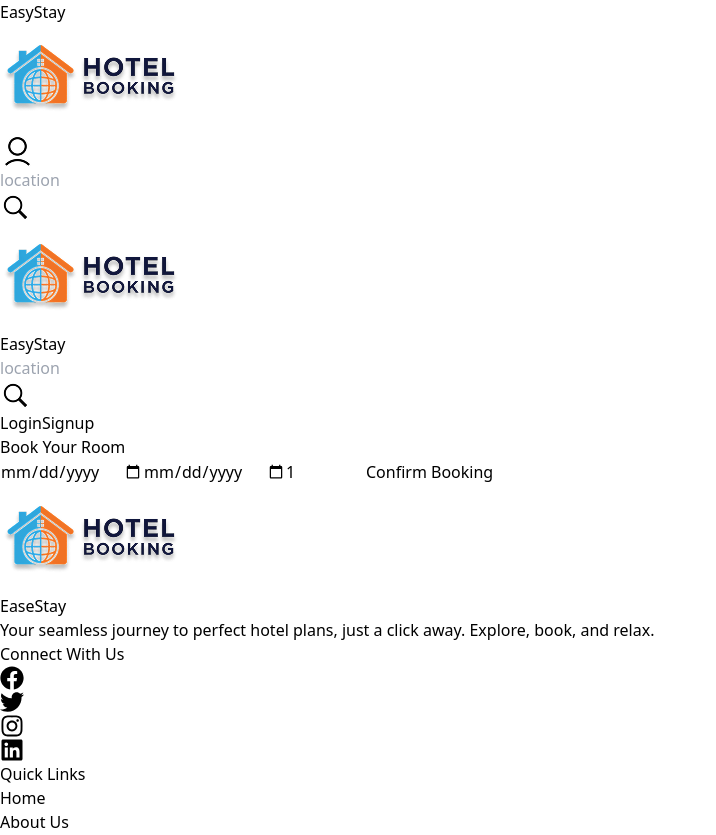
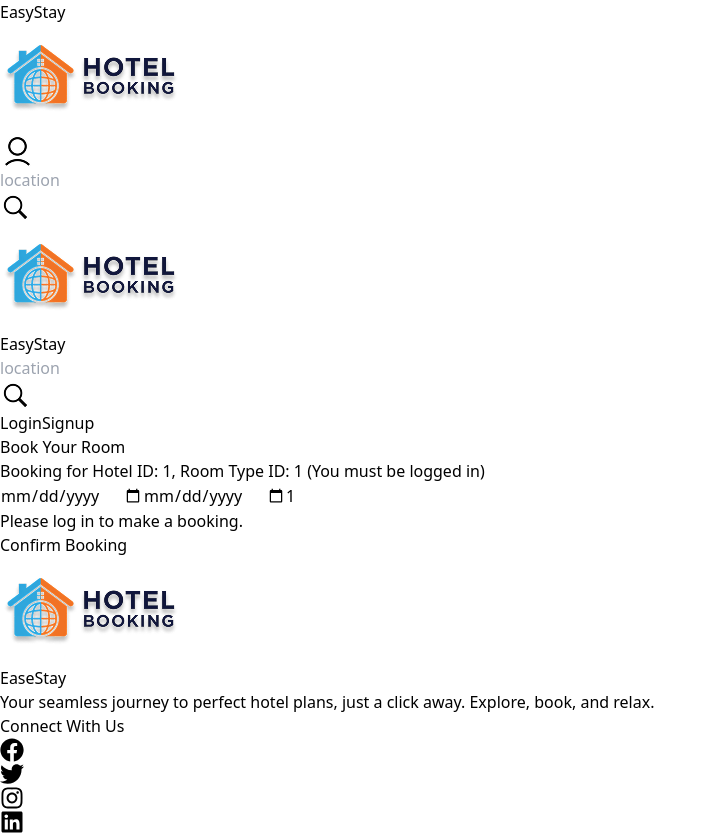
Before and after one commit to sumityad07/hotel-reservation-system, a React (Vite) app in the folder frontend/: page /book/1/1 in a window 1280 px wide. Shown: the top 835 px of the page, without its empty margins (0-716 px from the left). Built offline with nearby package versions, Linux system fonts and the light colour scheme; no server answers.

Commit message:
added auth in compo

```diff
--- a/frontend/src/pages/Bookingpage.jsx
+++ b/frontend/src/pages/Bookingpage.jsx
@@ -1,65 +1,66 @@
 import React, { useEffect } from 'react';
 import { useParams, useNavigate } from 'react-router-dom';
+// Import useAuthStore to get userId
+import useAuthStore from '../store/authStore'; // <--- ADD THIS IMPORT
 import useBookingStore from '../store/bookingStore';
 import Hotel_input_Field from '../components/HotelInputField/Hotel_input_Field';
 import Input_Btn from '../components/Login _button/Input_Btn';
-import axios from 'axios';
+import Loader from '../components/Loader/Loader'; // Assuming this import is correct
 
 const BookingPage = () => {
-  const { hotelId, roomTypeId } = useParams(); // Get IDs from URL
+  const { hotelId, roomTypeId } = useParams();
   const navigate = useNavigate();
 
+  // Get userId and isLoggedIn from useAuthStore
+  const { userId, isLoggedIn } = useAuthStore(); // <--- ADD THIS DESTRUCTURING
 
   const {
     checkInDate, setCheckInDate,
     checkOutDate, setCheckOutDate,
     numberOfGuests, setNumberOfGuests,
-    // Removed: totalPrice, pricePerNight, roomTypeDetails, calculationLoading, fetchRoomTypeDetails, calculateTotalPrice
-
-    error, message, loading, // Status indicators
-    createBooking, // Async action to submit booking
+    error, message, loading,
+    createBooking,
     resetForm,
-    setHotelId: setStoreHotelId, // Setter for hotelId in store
-    setRoomTypeId: setStoreRoomTypeId, // Setter for roomTypeId in store
-    setError // Get setError to display errors
+    setHotelId: setStoreHotelId,
+    setRoomTypeId: setStoreRoomTypeId,
+    setError
   } = useBookingStore();
 
-  // Effect to set IDs in store
   useEffect(() => {
-    if (hotelId && roomTypeId) {
+    // Only proceed if userId is available (user is logged in)
+    if (hotelId && roomTypeId && userId) { // <--- ADD userId to the condition
       setStoreHotelId(hotelId);
       setStoreRoomTypeId(roomTypeId);
-      // Removed: fetchRoomTypeDetails(roomTypeId);
-    } else {
-      setError("Error: Hotel ID or Room Type ID not provided in URL.");
+      // Removed: fetchRoomTypeDetails (as per your simplified version)
+    } else if (!userId) { // Handle case where user is not logged in
+      setError("Please log in to make a booking.");
+      // Optional: Redirect to login page
+      // navigate('/login');
     }
     return () => {
-      resetForm(); // Clear booking form on unmount
+      resetForm();
     };
-  }, [hotelId, roomTypeId, resetForm, setStoreHotelId, setStoreRoomTypeId, setError]); // Removed fetchRoomTypeDetails from dependencies
+  }, [hotelId, roomTypeId, userId, resetForm, setStoreHotelId, setStoreRoomTypeId, setError, navigate]); // <--- Added userId, navigate to dependencies
 
 
-  // Removed: Effect to recalculate total price
-
-  // Handle form submission
   const handleSubmit = async (e) => {
     e.preventDefault();
-    await createBooking(navigate); // Call the store action to create booking
+    await createBooking(navigate);
   };
 
-  // --- Simplified Conditional Rendering ---
-  // No more calculationLoading or roomTypeDetails checks
-  if (loading) return <p>Confirming booking...</p>; // This 'loading' is for createBooking action
-  // No longer checking roomTypeDetails === null, as we don't fetch it
+  if (loading) return <Loader />; // Now Loader should be imported correctly
 
   return (
     <div className="flex justify-center items-center min-h-screen p-4">
       <form onSubmit={handleSubmit} className="bg-white p-8 rounded-lg shadow-xl w-full max-w-lg flex flex-col gap-4">
         <h2 className="text-2xl font-bold text-center text-[#3f49a5] mb-4">Book Your Room</h2>
 
-        {/* Removed: Display of fetched roomTypeDetails */}
+        <p className="text-sm text-gray-600 text-center mb-4">
+            Booking for Hotel ID: {hotelId || 'N/A'}, Room Type ID: {roomTypeId || 'N/A'}
+            {!isLoggedIn && <span className="text-red-500 font-semibold block mt-1"> (You must be logged in)</span>}
+        </p>
 
-        {/* Check-in Date Input */}
+
         <Hotel_input_Field
           name="Check-in Date"
           type="date"
@@ -68,7 +69,6 @@ const BookingPage = () => {
           required
         />
 
-        {/* Check-out Date Input */}
         <Hotel_input_Field
           name="Check-out Date"
           type="date"
@@ -77,25 +77,20 @@ const BookingPage = () => {
           required
         />
 
-        {/* Number of Guests Input */}
         <Hotel_input_Field
           name="Number of Guests"
           type="number"
           value={numberOfGuests}
-          onChange={(e) => setNumberOfGuests(parseInt(e.target.value) )} // Ensure number type
+          onChange={(e) => setNumberOfGuests(parseInt(e.target.value, 10) || 1)} // <--- Added radix 10, default 1
           min="1"
-          max="10" // Hardcode a reasonable max as roomTypeDetails.maximumOccupancy is not fetched
+          max="10" // Hardcode a reasonable max, as roomTypeDetails.maximumOccupancy is not fetched
           required
         />
 
-        {/* Removed: Display Total Price */}
-
-        {/* Display errors and messages */}
         {error && <p className="text-red-500 text-center">{error}</p>}
         {message && <p className="text-green-500 text-center">{message}</p>}
 
-        {/* Submit Button */}
-        <Input_Btn type="submit" disabled={loading}>
+        <Input_Btn type="submit" disabled={loading || !isLoggedIn}> {/* <--- Disable if not logged in */}
           {loading ? "Booking..." : "Confirm Booking"}
         </Input_Btn>
       </form>
```
Also changed, not shown: 1 other file (tests, documents, lock files or other folders).
